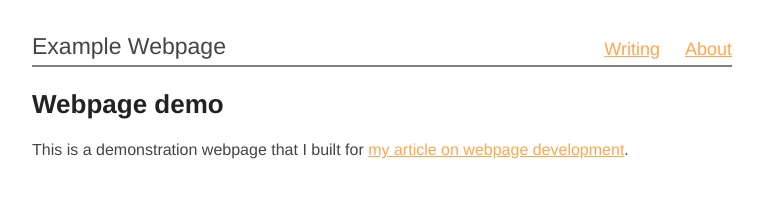
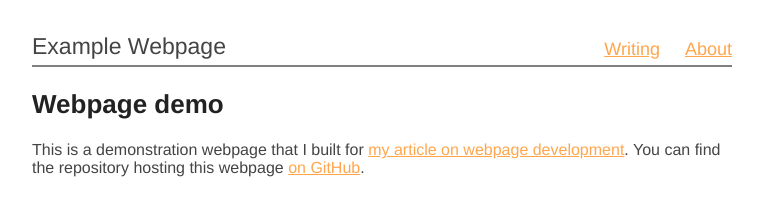
Before and after one commit to alexrutar/webpage-example, a plain HTML site: page index.html in a window 1280 px wide. Shown: the whole page, without its empty margins (258-1021 px from the left). Drawn offline with Linux system fonts and the light colour scheme.

Commit message:
add link to GitHub repo

```diff
--- a/index.html
+++ b/index.html
@@ -21,7 +21,9 @@
     </nav>
     <article>
       <h1>Webpage demo</h1>
-      <p>This is a demonstration webpage that I built for <a href="https://rutar.org/writing/how-to-build-a-personal-webpage-from-scratch/">my article on webpage development</a>.</p>
+      <p>This is a demonstration webpage that I built for <a href="https://rutar.org/writing/how-to-build-a-personal-webpage-from-scratch/">my article on webpage development</a>.
+      You can find the repository hosting this webpage <a href="https://github.com/alexrutar/webpage-example">on GitHub</a>.
+      </p>
     </article>
   </body>
 </html>
```
